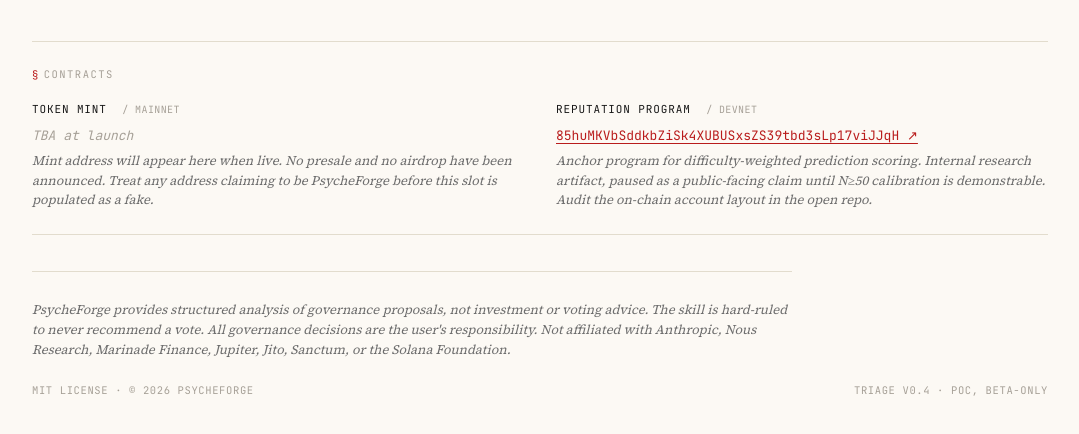
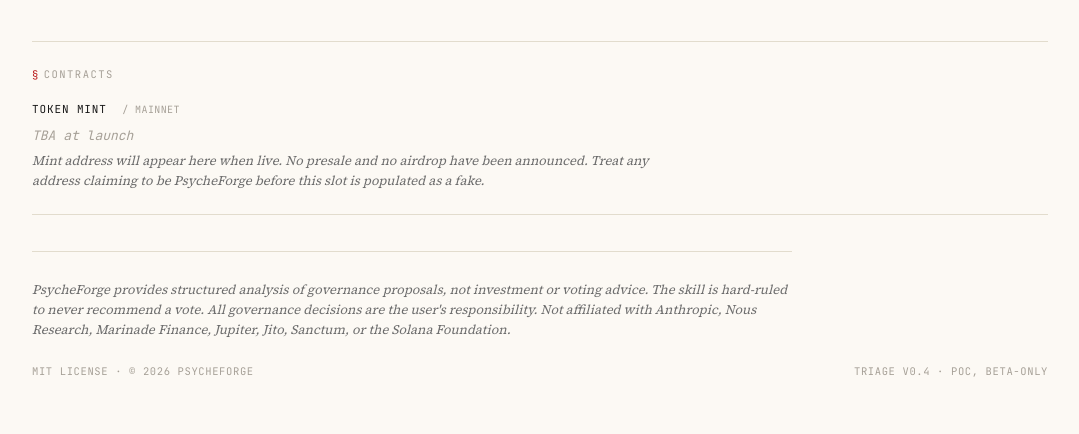
Before and after one commit to PsycheForge/psycheforge, a plain HTML site: page web/index.html in a window 1280 px wide. Shown: the part 10399-10833 px from the top of the page, without its empty margins (100-1179 px from the left). Drawn offline with Linux system fonts and the light colour scheme.

Commit message:
Bug fixed

```diff
--- a/web/index.html
+++ b/web/index.html
@@ -962,6 +962,10 @@
       display: grid;
       grid-template-columns: 1fr 1fr;
       gap: 32px;
+    }
+    .contracts-grid.single {
+      grid-template-columns: 1fr;
+      max-width: 640px;
     }
     .contract-row .contract-name {
       font-family: var(--font-mono);
@@ -1716,19 +1720,12 @@
         <div class="contracts-label">
           <span class="glyph">§</span>Contracts
         </div>
-        <div class="contracts-grid">
+        <div class="contracts-grid single">
           <div class="contract-row unlaunched">
             <div class="contract-name">Token mint <span class="contract-network">/ mainnet</span></div>
             <div class="contract-addr">TBA at launch</div>
             <div class="contract-note">Mint address will appear here when live. No presale and no airdrop have been announced. Treat any address claiming to be PsycheForge before this slot is populated as a fake.</div>
           </div>
-          <div class="contract-row">
-            <div class="contract-name">Reputation program <span class="contract-network">/ devnet</span></div>
-            <div class="contract-addr">
-              <a href="https://explorer.solana.com/address/85huMKVbSddkbZiSk4XUBUSxsZS39tbd3sLp17viJJqH?cluster=devnet" target="_blank" rel="noopener">85huMKVbSddkbZiSk4XUBUSxsZS39tbd3sLp17viJJqH ↗</a>
-            </div>
-            <div class="contract-note">Anchor program for difficulty-weighted prediction scoring. Internal research artifact, paused as a public-facing claim until N≥50 calibration is demonstrable. Audit the on-chain account layout in the open repo.</div>
-          </div>
         </div>
       </div>
 
```
